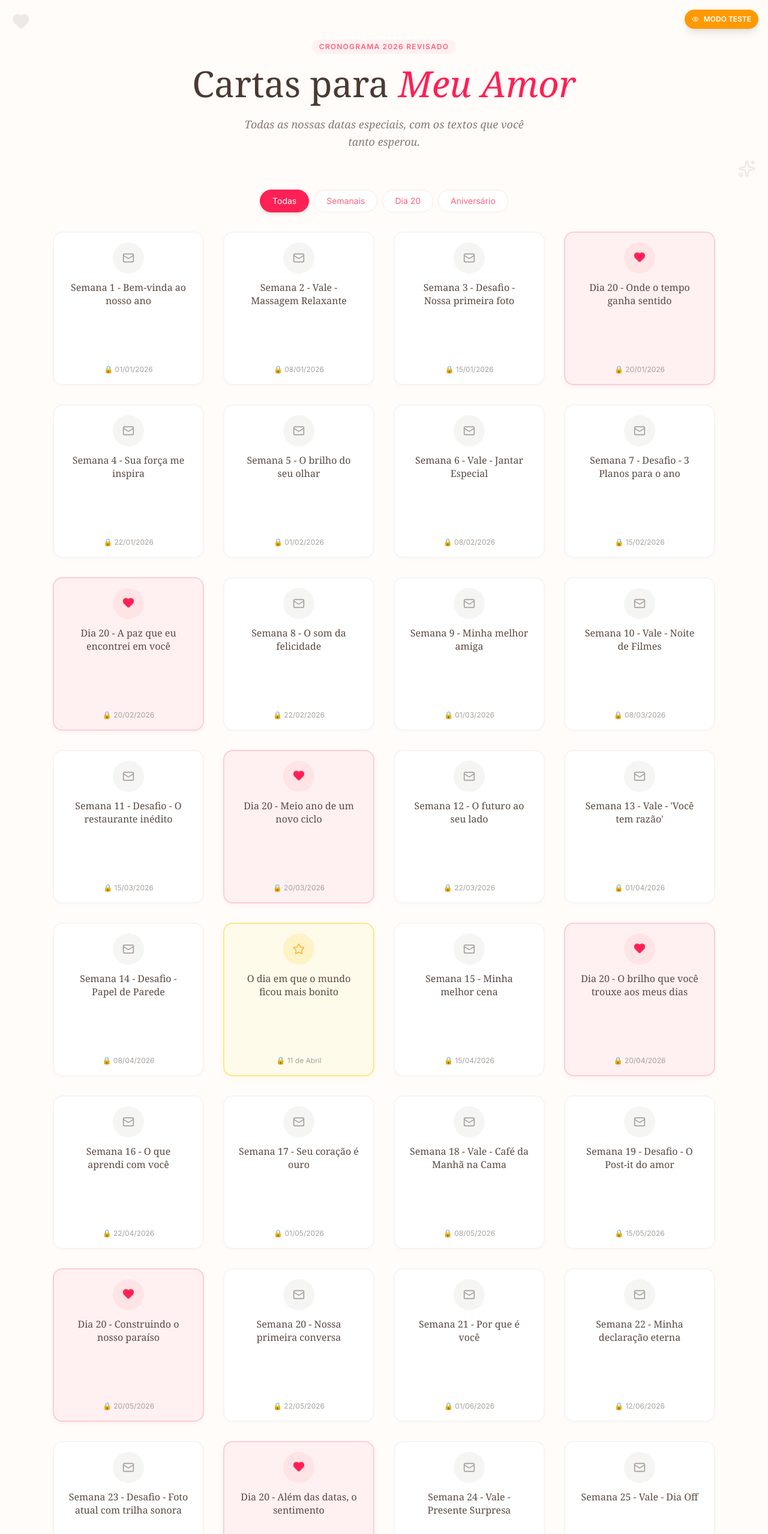
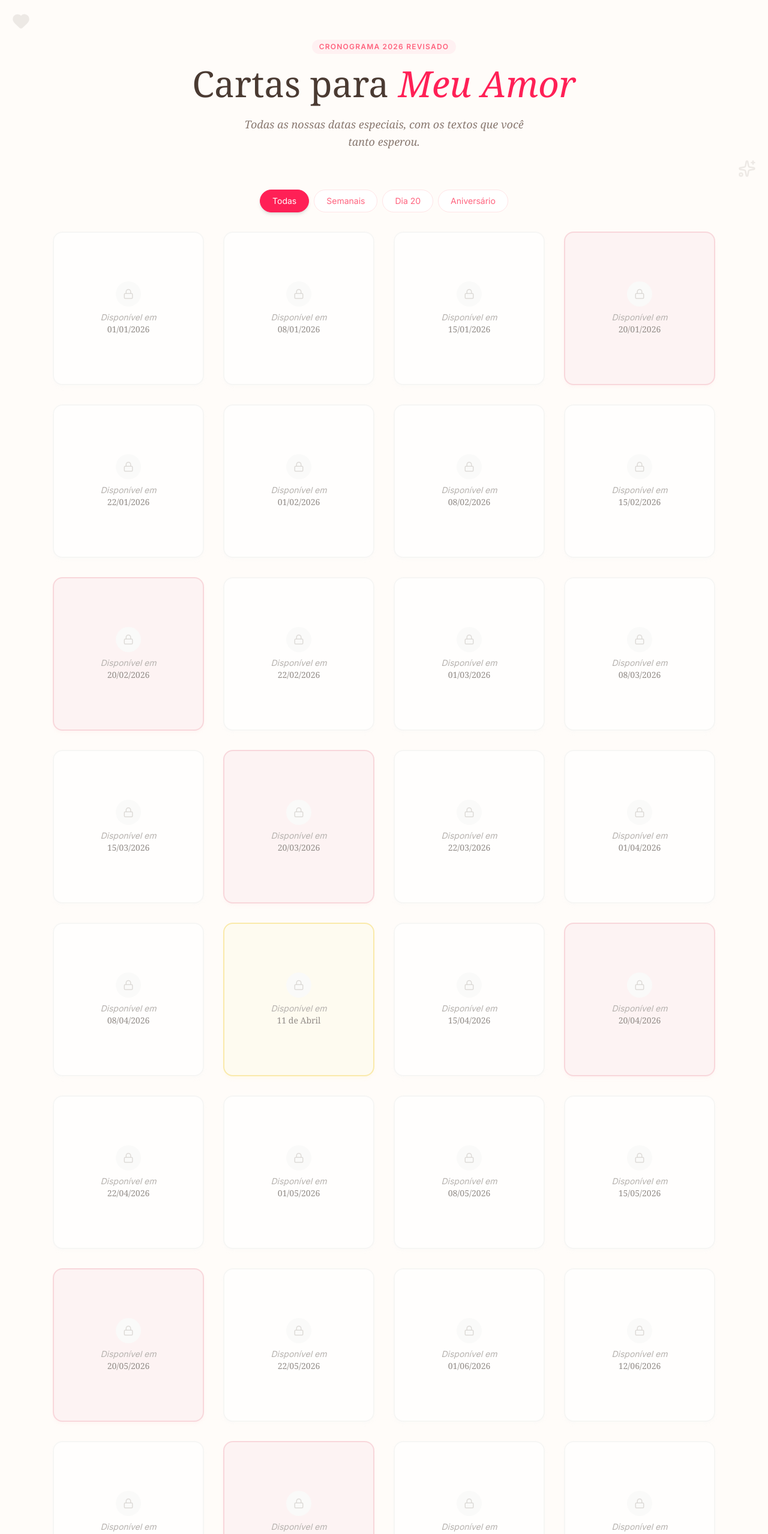
Before and after one commit to AngeloPeng2/Cartas-Para-2026, a React (Vite) app: page / in a window 1280 px wide. Shown: the top 2557 px of the page at 60% size. Built offline with nearby package versions, Linux system fonts and the light colour scheme; a web font is replaced by a local one.

Commit message:
atualização das cartas

```diff
--- a/src/App.jsx
+++ b/src/App.jsx
@@ -49,18 +49,36 @@ const App = () => {
   const [selectedLetter, setSelectedLetter] = useState(null);
   const [currentTime, setCurrentTime] = useState(new Date());
   const [filter, setFilter] = useState('all');
-  const [testMode, setTestMode] = useState(true);
+
+  // MODO REAL POR PADRÃO: testMode começa como false
+  const [testMode, setTestMode] = useState(false);
   const [isRaining, setIsRaining] = useState(false);
+
+  // Contador para o segredo do modo teste
+  const [secretClicks, setSecretClicks] = useState(0);
 
   useEffect(() => {
     const timer = setInterval(() => setCurrentTime(new Date()), 1000 * 60);
     return () => clearInterval(timer);
   }, []);
 
+  // Função para ativar o modo teste secretamente (5 cliques)
+  const handleSecretToggle = () => {
+    setSecretClicks(prev => {
+      const newCount = prev + 1;
+      if (newCount >= 5) {
+        setTestMode(!testMode);
+        return 0;
+      }
+      return newCount;
+    });
+    // Resetar cliques se demorar muito entre eles
+    setTimeout(() => setSecretClicks(0), 3000);
+  };
+
   const lettersData = useMemo(() => {
     const letters = [];
 
-    // Estrutura organizada por mês (4 semanas por mês = 48 semanas)
     const monthlyGroups = [
       { month: 0, texts: [
         { title: "Bem-vinda ao nosso ano", text: "Feliz Ano Novo, meu bem! Este site é o meu diário de amor para você. Em 2026, meu maior objetivo é te fazer sentir a mulher mais amada do mundo todos os dias. Mesmo com altos e baixos quero estar com você em todos os momentos sempre evoluindo juntos e por isso você é minha melhor escolha." },
@@ -159,20 +177,19 @@ const App = () => {
       });
     });
 
-    // --- CARTAS ESPECIAIS DIA 20 (Atualizadas com texto exato) ---
     const monthlyExtras = [
-      { m: 0, t: "Onde o tempo ganha sentido", c: "Meu amor, hoje celebramos 1 ano e 4 meses. Olho para trás e parece que te conheço de outras vidas, mas ao mesmo tempo, sinto aquela friozinho na barriga de quem acabou de se apaixonar. Estar com você é como encontrar o ritmo perfeito de uma música que eu quero ouvir para sempre. Obrigado por ser minha parceria nesse início de 2026. Que a gente continue escrevendo nossa história com a mesma intensidade do primeiro dia.", label: "1 ano e 4 meses" },
-      { m: 1, t: "A paz que eu encontrei em você", c: "1 ano e 5 meses. Sabe o que eu mais amo em nós? É a segurança de saber que, não importa o quão dificil seja os dias, o seu abraço é o meu conforto e a minha paz. Você me transforma em alguém melhor sem fazer esforço, apenas sendo exatamente quem você é. Cada dia ao seu lado é um aprendizado sobre paciência, doçura e entrega. Eu te amo cada vez mais.", label: "1 ano e 5 meses" },
-      { m: 2, t: "Meio ano de um novo ciclo", c: "Hoje fazemos 1 ano e 6 meses. É incrível pensar em tudo o que já superamos e em todas as risadas que compartilhamos até aqui. Você não é apenas o meu amor, você é simplismente TUDO para mim. Amo a forma como a gente se entende no olhar e como o nosso 'nós' se tornou a coisa mais preciosa da minha vida. Feliz metade de mais um ano de namoro, minha princesa!", label: "1 ano e 6 meses" },
-      { m: 3, t: "O brilho que você trouxe aos meus dias", c: "1 ano e 7 meses. Passamos pelo seu aniversário este mês, e celebrar a sua vida me fez refletir ainda mais sobre a sorte de te ter como namorada. Você é luz pura. Meu bem sua beleza, interna e externa, me deixa sem fôlego todos os dias. Obrigado por escolher dividir a sua luz comigo por mais esse mês. Eu sou completamente fascinado por você.", label: "1 ano e 7 meses" },
-      { m: 4, t: "Construindo o nosso paraíso", c: "Hoje completamos 1 ano e 8 meses. Olho para nós e vejo um alicerce cada vez mais forte. Amo planejar o futuro com você, desde a viagem do próximo mês até a casa que um dia será nossa. Obrigado por ser tão dedicada ao que temos. Cada detalhe seu é um motivo a mais para eu querer ficar com você para sempre.", label: "1 ano e 8 meses" },
-      { m: 5, t: "Além das datas, o sentimento", c: "1 ano e 9 meses. Acabamos de passar pelo Dia dos Namorados, mas o dia 20 continua sendo o meu favorito. É o nosso marco real, o dia em que o meu destino se entrelaçou ao seu de vez. Obrigado por ser o meu porto seguro e por me mostrar que o amor de verdade não é perfeito, mas é real e vale cada segundo. Meu coração bate no ritmo do seu.", label: "1 ano e 9 meses" },
-      { m: 6, t: "Contagem regressiva para o nosso marco", c: "1 ano e 10 meses. Estamos chegando perto de uma marca linda, mas hoje quero focar no agora. Amo como a gente se diverte com pouco, como um filme se torna o melhor evento do mundo se eu tiver você do lado. Você é a minha melhor companhia e a dona dos meus pensamentos mais bonitos. Obrigado por mais um mês de puro amor.", label: "1 ano e 10 meses" },
-      { m: 7, t: "Na véspera do nosso grande dia", c: "1 ano e 11 meses. No mês que vem, nossa história completa um novo capítulo gigante, mas hoje meu peito transborda gratidão por este último mês. Você me faz sentir vivo, me faz querer evoluir e me dá o carinho que eu sempre sonhei. Quase dois anos... e eu ainda sinto que estou apenas começando a te amar o tanto que você merece.", label: "1 ano e 11 meses" },
-      { m: 8, t: "24 meses, 730 dias e uma eternidade pela frente", c: "Meu amor, hoje completamos 2 anos. 730 dias desde que decidimos que seríamos um do outro. Dois anos de aprendizado, de amadurecimento e de uma felicidade que eu nunca achei que fosse possível. Vinte e quatro meses escolhendo você todos os dias, e se eu pudesse voltar no tempo, te escolheria mil vezes mais rápido.\n\nNesses dois anos, você viu minhas melhores e piores versões, e em cada uma delas, você me amou. Você transformou minha rotina em aventura e meus medos em coragem. Construímos uma cumplicidade que eu achei que só existia em filmes. Olho para trás e vejo o quanto amadurecemos, o quanto aprendemos um com o outro e o quanto o nosso amor se tornou algo único.\n\nVocê é a mulher da minha vida. Obrigado por esses 2 anos de risadas, de beijos, de mãos dadas e de muito amor. Feliz aniversário de 2 anos para nós! Que esse seja apenas o prefácio de uma história que nunca terá fim. Eu te amo infinitamente.\n\n[CUPOM MASTER]: Vale uma viagem ou um jantar inesquecível (escolha do casal).\n[DESAFIO]: Escreva em um papel onde você quer que a gente esteja quando completarmos 3 anos. Vamos fazer de tudo para que estejamos lá dia 20/09/2027", label: "🏆 2 ANOS" },
-      { m: 9, t: "O início do nosso terceiro ano", c: "Hoje celebramos 2 anos e 1 mês. Entramos em uma nova fase, e o que eu mais sinto é empolgação. Empolgação para descobrir novas coisas sobre você, para te beijar como se fosse a primeira vez e para continuar sendo o homem que vai te apoiar em tudo. O 'para sempre' começou a ser construído lá atrás, e cada dia 20 é um tijolo a mais nesse castelo.", label: "2 anos e 1 mês" },
-      { m: 10, t: "2 anos e 2 meses", c: "2 anos e 2 meses. O tempo pode passar, os anos podem mudar, mas o jeito que eu te olho nunca vai mudar. Você continua sendo a garota que faz meu coração disparar. Obrigado por não deixar a chama apagar e por ser tão intensa e verdadeira comigo. Sou grato por cada segundo desses 26 meses.", label: "2 anos e 2 meses" },
-      { m: 11, t: "Fechando o ano no seu abraço", c: "2 anos e 3 meses. Estamos terminando mais um ano, mas o nosso calendário particular está a todo vapor. Olho para este 2026 e vejo que o dia 20 foi o meu farol em todos os meses. Obrigado por ter sido a melhor parte do meu ano e por ser a melhor parte de mim. Que venha 2027, porque com você, qualquer ano é o melhor da minha vida.", label: "2 anos e 3 meses" },
+      { m: 0, t: "Onde o tempo ganha sentido", c: "Meu amor, hoje celebramos 1 ano e 4 meses. Olho para trás e parece que te conheço de outras vidas, mas ao mesmo tempo, sinto aquela friozinho na barriga de quem acabou de se apaixonar...", label: "1 ano e 4 meses" },
+      { m: 1, t: "A paz que eu encontrei em você", c: "1 ano e 5 meses. Sabe o que eu mais amo em nós? É a segurança de saber que, não importa o quão dificil seja os dias, o seu abraço é o meu conforto...", label: "1 ano e 5 meses" },
+      { m: 2, t: "Meio ano de um novo ciclo", c: "Hoje fazemos 1 ano e 6 meses. É incrível pensar em tudo o que já superamos e em todas as risadas que compartilhamos até aqui...", label: "1 ano e 6 meses" },
+      { m: 3, t: "O brilho que você trouxe aos meus dias", c: "1 ano e 7 meses. Passamos pelo seu aniversário este mês, e celebrar a sua vida me fez refletir ainda mais...", label: "1 ano e 7 meses" },
+      { m: 4, t: "Construindo o nosso paraíso", c: "Hoje completamos 1 ano e 8 meses. Olho para nós e vejo um alicerce cada vez mais forte...", label: "1 ano e 8 meses" },
+      { m: 5, t: "Além das datas, o sentimento", c: "1 ano e 9 meses. Acabamos de passar pelo Dia dos Namorados, mas o dia 20 continua sendo o meu favorito...", label: "1 ano e 9 meses" },
+      { m: 6, t: "Contagem regressiva para o nosso marco", c: "1 ano e 10 meses. Estamos chegando perto de uma marca linda, mas hoje quero focar no agora...", label: "1 ano e 10 meses" },
+      { m: 7, t: "Na véspera do nosso grande dia", c: "1 ano e 11 meses. No mês que vem, nossa história completa um novo capítulo gigante...", label: "1 ano e 11 meses" },
+      { m: 8, t: "24 meses, 730 dias e uma eternidade pela frente", c: "Meu amor, hoje completamos 2 anos. 730 dias desde que decidimos que seríamos um do outro...", label: "🏆 2 ANOS" },
+      { m: 9, t: "O início do nosso terceiro ano", c: "Hoje celebramos 2 anos e 1 mês. Entramos em uma nova fase, e o que eu mais sinto é empolgação...", label: "2 anos e 1 mês" },
+      { m: 10, t: "2 anos e 2 meses", c: "2 anos e 2 meses. O tempo pode passar, os anos podem mudar, mas o jeito que eu te olho nunca vai mudar...", label: "2 anos e 2 meses" },
+      { m: 11, t: "Fechando o ano no seu abraço", c: "2 anos e 3 meses. Estamos terminando mais um ano, mas o nosso calendário particular está a todo vapor...", label: "2 anos e 3 meses" },
     ];
 
     monthlyExtras.forEach((item) => {
@@ -189,13 +206,12 @@ const App = () => {
       });
     });
 
-    // --- CARTA DE ANIVERSÁRIO (Atualizada com texto exato) ---
     const bdayDate = new Date('2026-04-11T00:00:00');
     letters.push({
       id: 'birthday',
       type: 'birthday',
       title: "O dia em que o mundo ficou mais bonito",
-      content: "Meu amor, hoje o dia é todo seu, mas o presente é meu por poder dividir a vida com você. Olho para você e vejo uma mulher que floresce a cada ano, ficando mais sábia, mais linda e mais inspiradora. Que este novo ciclo te traga tanta alegria quanto você traz para o meu coração. Eu estarei aqui para aplaudir cada uma das suas vitórias. Feliz aniversário, minha Princesa\n\n[CUPOM ESPECIAL]: Vale um desejo qualquer. Peça o que quiser hoje, e eu farei acontecer.\n[DESAFIO]: Hoje você não pode lavar um copo ou se preocupar com nada. Seu único trabalho é ser mimada!",
+      content: "Meu amor, hoje o dia é todo seu, mas o presente é meu por poder dividir a vida com você...",
       date: bdayDate,
       dateString: "11 de Abril",
       isSpecial: true
@@ -218,21 +234,24 @@ const App = () => {
     <div className="min-h-screen bg-[#fffcf9] text-[#5a4a42] font-serif selection:bg-rose-100 overflow-x-hidden">
       <HeartRain active={isRaining} />
 
-      <div className="fixed bottom-4 right-4 md:top-4 md:right-4 md:bottom-auto z-[60]">
-        <button
-          onClick={() => setTestMode(!testMode)}
-          className={`flex items-center gap-2 px-3 py-2 rounded-full text-[10px] md:text-xs font-sans font-bold shadow-lg transition-all
-            ${testMode ? 'bg-amber-500 text-white' : 'bg-white text-stone-400 border border-stone-200'}
-          `}
-        >
-          {testMode ? <Eye size={12} /> : <EyeOff size={12} />}
-          {testMode ? 'MODO TESTE' : 'MODO REAL'}
-        </button>
-      </div>
+      {/* Indicador discreto apenas quando o modo teste está ativado */}
+      {testMode && (
+        <div className="fixed bottom-4 left-4 z-[60] opacity-50 pointer-events-none">
+          <span className="bg-amber-100 text-amber-600 px-2 py-1 rounded text-[10px] font-sans font-bold">
+            MODO TESTE ATIVO
+          </span>
+        </div>
+      )}
 
       <header className="relative py-10 md:py-16 px-4 text-center overflow-hidden">
         <div className="absolute top-0 left-0 w-full h-full opacity-10 pointer-events-none">
-          <div className="absolute top-5 left-5"><Heart size={30} fill="currentColor" /></div>
+          {/* O SEGREDO: Clique 5 vezes neste coração para alternar o modo teste */}
+          <div
+            className="absolute top-5 left-5 cursor-pointer pointer-events-auto transition-transform active:scale-90"
+            onClick={handleSecretToggle}
+          >
+            <Heart size={30} fill="currentColor" className={testMode ? "text-amber-500" : ""} />
+          </div>
           <div className="absolute bottom-5 right-5"><Sparkles size={30} /></div>
         </div>
 
```
Also changed, not shown: package.json (+5 -2 lines), 1 other file (tests, documents, lock files or other folders).
